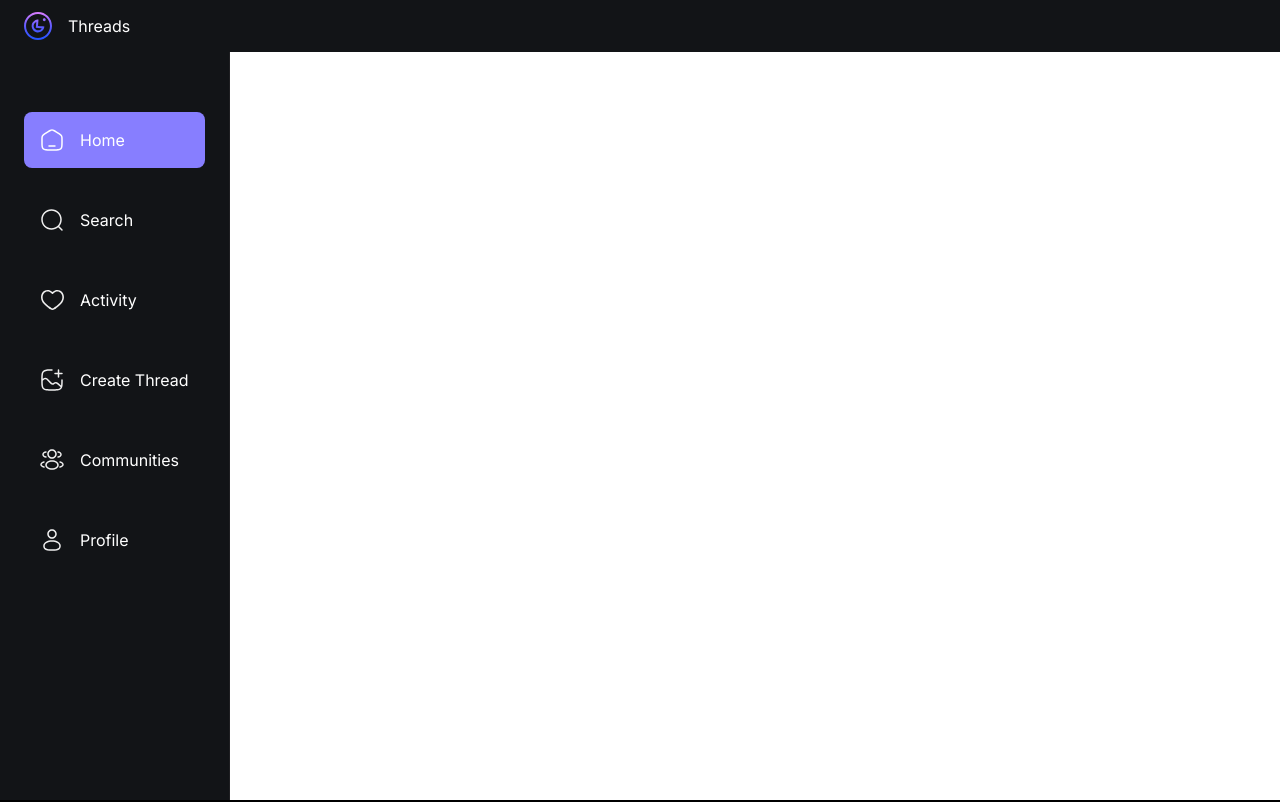
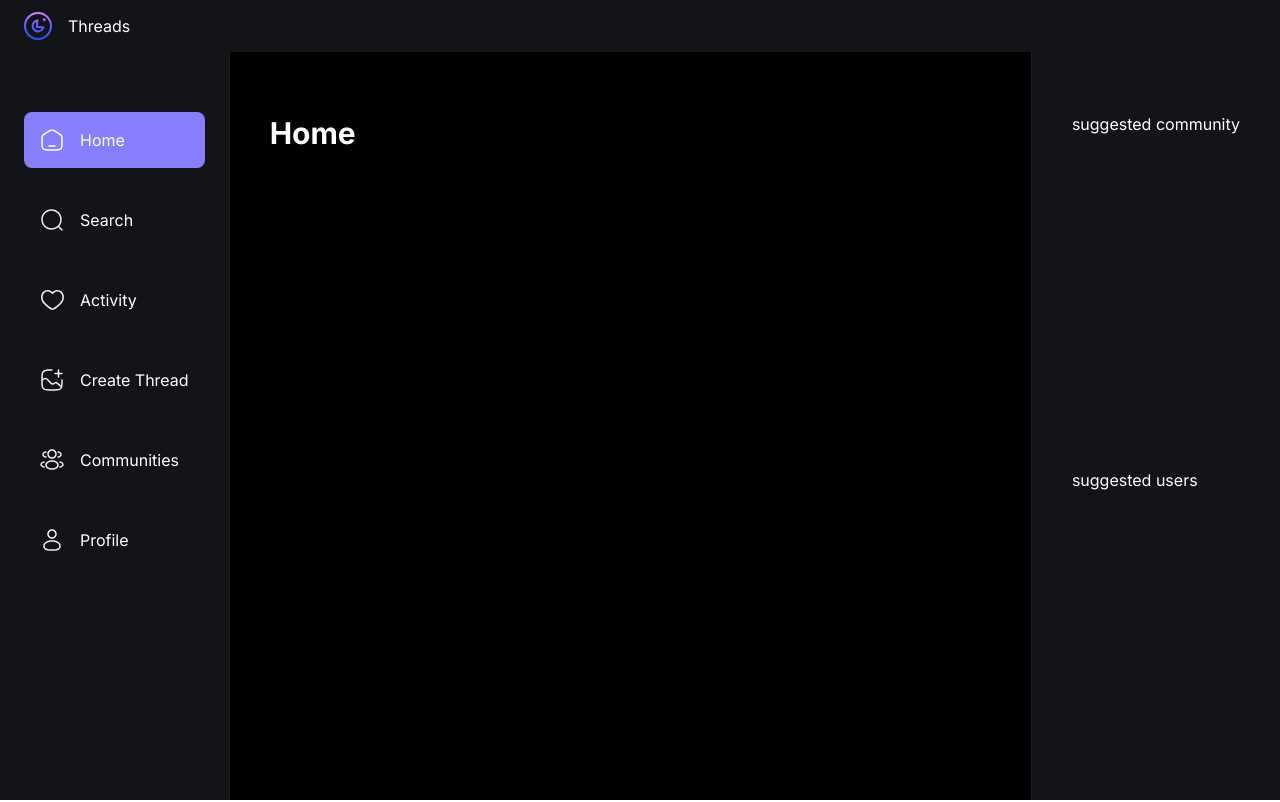
Before and after one commit to pabloramoss/mern-threads-app, a Next.js app: page / in a window 1280 px wide. Shown: the top 802 px of the page. Built offline with nearby package versions, Linux system fonts and the light colour scheme; no server answers.

Commit message:
feat: add style to rightsidebar

```diff
--- a/app/(root)/layout.tsx
+++ b/app/(root)/layout.tsx
@@ -22,7 +22,7 @@
       <html lang="en">
         <body className={inter.className}>
           <Topbar />
-          <main>
+          <main className="flex flex-row">
             <LeftSidebar />
             <section className="main-container">
               <div className="w-full max-w-4xl">{children}</div>
--- a/components/shared/RightSidebar.tsx
+++ b/components/shared/RightSidebar.tsx
@@ -1,5 +1,14 @@
 const RightSidebar: React.FC = () => {
-  return <h1>RightSidebar</h1>;
+  return (
+    <section className="custom-scrollbar rightsidebar">
+      <div className="flex flex-1 flex-col justify-start">
+        <h3 className="text-headin4-medium text-light-1">suggested community</h3>
+      </div>{' '}
+      <div className="flex flex-1 flex-col justify-start">
+        <h3 className="text-headin4-medium text-light-1">suggested users</h3>
+      </div>
+    </section>
+  );
 };
 
 export default RightSidebar;
```
